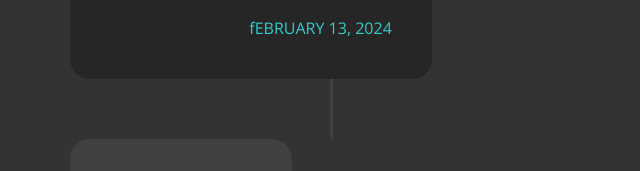
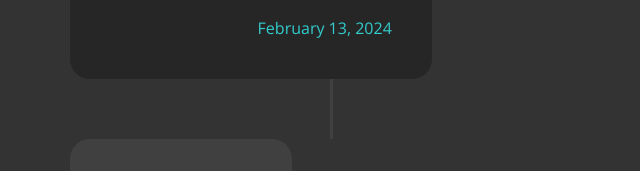
Before and after one commit to berryaesi/CSEL-302-Introduction-to-Intelligent-System, a plain HTML site: page templatemo_517_timeless/index.html in a window 1280 px wide. Shown: the part 628-799 px from the top of the page, 70-710 px from the left. Drawn offline with nearby package versions, Linux system fonts and the light colour scheme.

Commit message:
Update index.html

```diff
--- a/templatemo_517_timeless/index.html
+++ b/templatemo_517_timeless/index.html
@@ -57,11 +57,11 @@ http://www.templatemo.com/tm-517-timeless
                                     <h3 class="tm-text-green tm-font-400">Macasaet_&_Torres</h3>
                                     <p><a href="https://colab.research.google.com/drive/1t0-IPrN8M_7ePacTMPFgN8n7UDPyl0DI?usp=sharing">
                                         Macasaet, Kate Ashley & Torres, Tracy</a></p>
-                                    <p class="tm-text-green float-right mb-0">February 13, 2024</p>
+                                    <p class="tm-text-green float-right mb-0">February 13, 2024 <br> </p>
 
                                     <h3 class="tm-text-cyan tm-font-400">Exercise 1</h3>
                                     <p><a href="https://colab.research.google.com/drive/1Ui25zrpuaggS6qYEM9ZrDpBVjI6hbKwU?usp=sharing">2B-TORRES-EXER1</a></p>
-                                    <p class="tm-text-cyan float-right mb-0">fEBRUARY 13, 2024</p>
+                                    <p class="tm-text-cyan float-right mb-0">February 13, 2024</p>
                                 </div>
                             </div>
                         </div>
```
